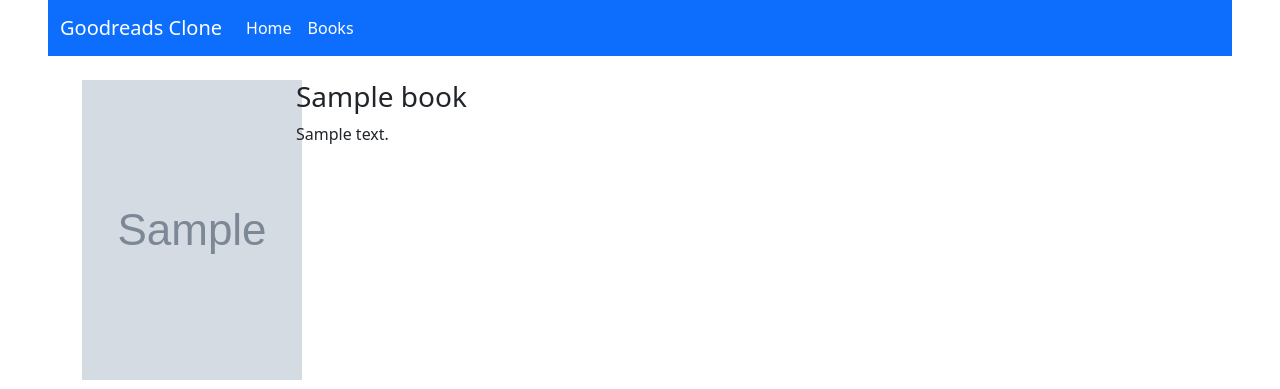
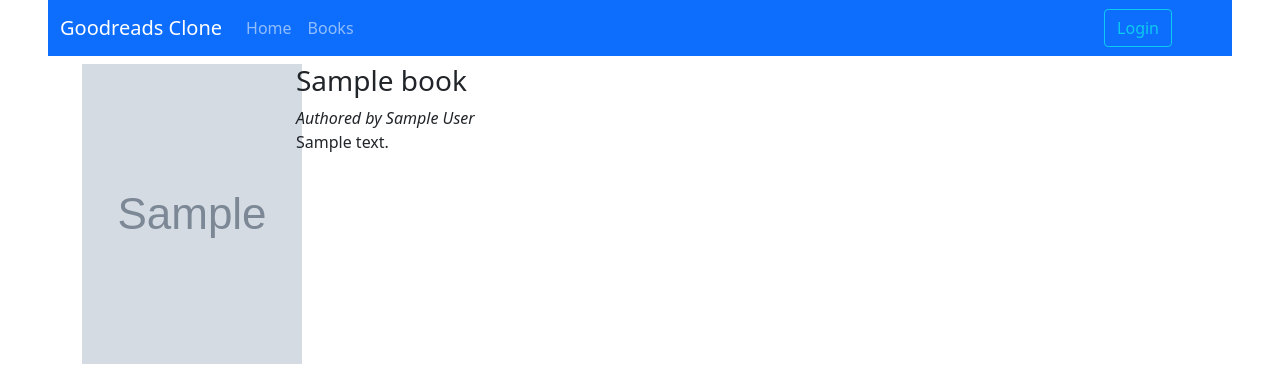
Before and after one commit to SamadovS/Goodreads-Clone, a Django app: page /books/1/ in a window 1280 px wide. Shown: the top 389 px of the page. Run offline with Django 4.2, Linux system fonts and the light colour scheme; tables that the repository leaves empty hold one stand-in row (values such as "Sample post"); grey boxes marked "Sample" are stand-in pictures; some libraries are stand-ins or nearby versions.

Commit message:
change navbar activate and add book author

```diff
--- a/books/models.py
+++ b/books/models.py
@@ -21,7 +21,10 @@ class Author(models.Model):
     bio = models.TextField()
 
     def __str__(self):
-        return f'{self.first_name} {self.last_name}'
+        return f"{self.first_name} {self.last_name}"
+
+    def full_name(self):
+        return f"{self.first_name} {self.last_name}"
 
 class BookAuthor(models.Model):
     book = models.ForeignKey(Book, on_delete=models.CASCADE)
--- a/books/templates/books/detail.html
+++ b/books/templates/books/detail.html
@@ -10,9 +10,19 @@
           </div>
 
           <div class="col-6 ms-4">
-              <h3>
-                  {{ book.title }}
-              </h3>
+              <h3> {{ book.title }} </h3>
+
+          <span class="fst-italic">
+              Authored by
+              {% for book_author in book.bookauthor_set.all %}
+                    {% if forloop.last %}
+                        {{ book_author.author.full_name }}
+                    {% else %}
+                        {{ book_author.author.full_name }},
+                    {% endif %}
+              {% endfor %}
+          </span>
+
 
               <p>
                   {{ book.description }}
@@ -33,15 +43,6 @@
         </div>
     </div>
 
-<!--    <div class="row mb-4">-->
-<!--        <div class="col-6">-->
-<!--            <form method="post" action="{% url 'books:reviews' book.id %}">-->
-<!--                {% csrf_token %}-->
-<!--                {{ review_form | crispy }}-->
-<!--                <button class="btn btn-success">Add review</button>-->
-<!--            </form>-->
-<!--        </div>-->
-<!--    </div>-->
 
     {% if book.bookreview_set.exists %}
         <h4>Reviews</h4> <hr>
@@ -61,21 +62,6 @@
     {% endif %}
 
 
-<!--    {% if book.bookreview_set.exist %}-->
-<!--        <h4>Reviews</h4><hr>-->
 
-<!--        {% for review in book.bookreview_set.all %}-->
-<!--            <div class="row mb-3">-->
-<!--                <div class="col-1 me-2">-->
-<!--                    <img class="small-profile-pic" src="{{ review.user.profile_picture.url }}">-->
-<!--                </div>-->
-
-<!--                <div class="col-7">-->
-<!--                    <b>{{ review.user.username }}</b> rated it {{ review.stars_given }} stars <span class="fw-lighter">{{ review.created_at }}</span>-->
-<!--                    <p class="mt-2 font-monospace">{{ review.comment }}</p>-->
-<!--                </div>-->
-<!--            </div>-->
-<!--        {% endfor %}-->
-<!--    {% endif %}-->
 
 {% endblock %}
--- a/templates/base.html
+++ b/templates/base.html
@@ -1,20 +1,24 @@
+{% load static %}
+{% url 'home_page' as home_page_url %}
+{% url 'books:list' as books_page_url %}
+{% url 'users:profile' as profile_page_url %}
+{% url 'users:profile-edit' as profile_edit_page_url %}
+
 <!DOCTYPE html>
-{% load static %}
-
 <html lang="en">
 <head>
     <meta charset="UTF-8">
-    <title>{% block title %}Goodreads Clone{% endblock title %}</title>
+    <title>{% block title %}Goodreads Clone{% endblock %}</title>
 
-    <link href="https://cdn.jsdelivr.net/npm/bootstrap@5.3.0/dist/css/bootstrap.min.css" rel="stylesheet" integrity="sha384-9ndCyUaIbzAi2FUVXJi0CjmCapSmO7SnpJef0486qhLnuZ2cdeRhO02iuK6FUUVM" crossorigin="anonymous">
+    <!-- CSS only -->
+    <link href="https://cdn.jsdelivr.net/npm/bootstrap@5.1.3/dist/css/bootstrap.min.css" rel="stylesheet" integrity="sha384-1BmE4kWBq78iYhFldvKuhfTAU6auU8tT94WrHftjDbrCEXSU1oBoqyl2QvZ6jIW3" crossorigin="anonymous">
+    <link rel="stylesheet" href="https://cdn.jsdelivr.net/npm/bootstrap-icons@1.7.2/font/bootstrap-icons.css">
 
-    <link href="{% static 'css/main.css' %}" rel="stylesheet" type="text/css" >
-
-<!---->
+    <link href="{% static 'css/main.css' %}" rel="stylesheet" type="text/css">
 </head>
 <body class="mx-5">
 
-<nav class="navbar navbar-expand-lg bg-primary mb-4" data-bs-theme="dark">
+<nav class="navbar navbar-expand-lg navbar-dark bg-primary mb-2">
   <div class="container-fluid">
     <a class="navbar-brand" href="{% url 'landing_page' %}">Goodreads Clone</a>
 
@@ -22,38 +26,37 @@
       <span class="navbar-toggler-icon"></span>
     </button>
     <div class="collapse navbar-collapse" id="navbarSupportedContent">
+
       <ul class="navbar-nav me-auto mb-2 mb-lg-0">
         <li class="nav-item">
-          <a class="nav-link active" aria-current="page" href="{% url 'home_page' %}">Home</a>
+          <a class="nav-link {% if request.path == home_page_url %} active {% endif %}" aria-current="page" href="{{ home_page_url }}">Home</a>
         </li>
         <li class="nav-item">
-          <a class="nav-link active" aria-current="page" href="{% url 'books:list' %}">Books</a>
+          <a class="nav-link {% if request.path == books_page_url %} active {% endif %}" aria-current="page" href="{{ books_page_url }}">Books</a>
         </li>
+      </ul>
 
-      </ul>
       <div class="me-5">
           {% if request.user.is_authenticated %}
               <ul class="navbar-nav">
                   <li class="nav-item dropdown">
-                        <a class="nav-link dropdown-toggle" href="#" role="button" data-bs-toggle="dropdown" aria-expanded="false">
+                      <a class="nav-link dropdown-toggle {% if request.path == profile_page_url or request.path == profile_edit_page_url %} active {% endif %}" href="#" id="navbarDropdown" role="button" data-bs-toggle="dropdown" aria-expanded="false">
                           {{ request.user.username }}
                       </a>
-                        <ul class="dropdown-menu">
-                            <li><a class="dropdown-item" href="{% url 'users:profile' %}">Profile</a></li>
+                      <ul class="dropdown-menu" aria-labelledby="navbarDropdown">
+                        <li><a class="dropdown-item" href="{{profile_page_url}}">Profile</a></li>
                         <li><hr class="dropdown-divider"></li>
-                            <li><a class="dropdown-item" href="{% url 'users:logout' %}">Logout</a></li>
+                        <li><a class="dropdown-item" href="{% url 'users:logout' %}">Log out</a></li>
                       </ul>
                   </li>
               </ul>
           {% else %}
-             <a class="btn btn-outline-primary" href="{% url 'users:login' %}">Login</a>
+              <a class="btn btn-outline-info" href="{% url 'users:login' %}">Login</a>
           {% endif %}
       </div>
-
     </div>
   </div>
 </nav>
-
 
 <div class="container">
    {% if messages %}
@@ -64,14 +67,14 @@
                 </div>
             {% endfor %}
         </div>
+
     {% endif %}
 
-    {% block content %}
-
-    {% endblock %}
+    {% block content %}{% endblock %}
 </div>
 
-<script src="https://cdn.jsdelivr.net/npm/bootstrap@5.3.0/dist/js/bootstrap.bundle.min.js" integrity="sha384-geWF76RCwLtnZ8qwWowPQNguL3RmwHVBC9FhGdlKrxdiJJigb/j/68SIy3Te4Bkz" crossorigin="anonymous"></script>
 
+<!-- JavaScript Bundle with Popper -->
+<script src="https://cdn.jsdelivr.net/npm/bootstrap@5.1.3/dist/js/bootstrap.bundle.min.js" integrity="sha384-ka7Sk0Gln4gmtz2MlQnikT1wXgYsOg+OMhuP+IlRH9sENBO0LRn5q+8nbTov4+1p" crossorigin="anonymous"></script>
 </body>
 </html>
```
Lines whose indentation alone changed are shown as unchanged.
